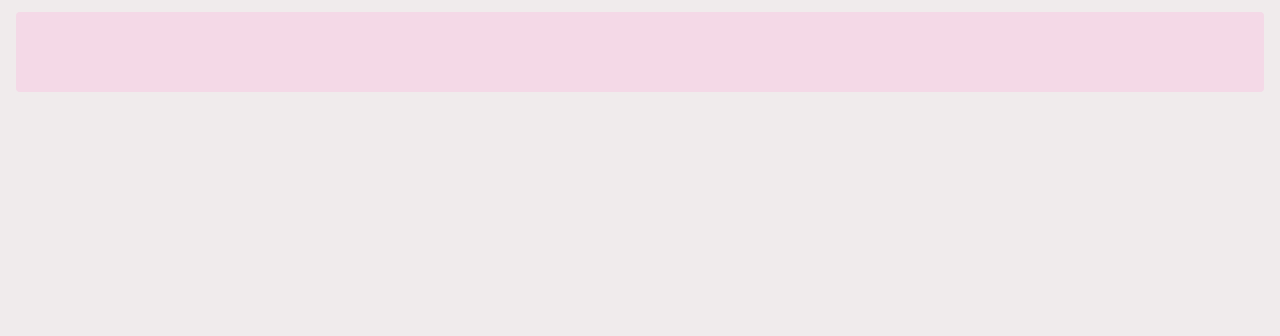
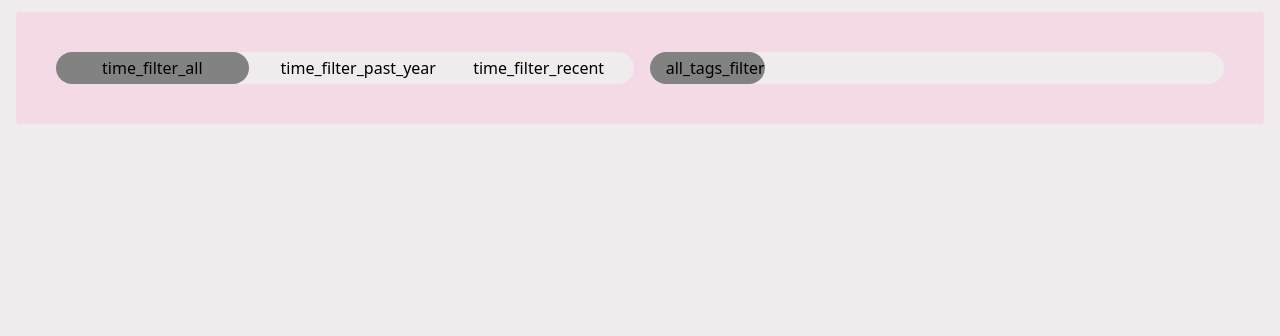
Before and after one commit to lily-mosquitoes/transfeminiinit, a Django app: page /posts/ in a window 1280 px wide. Shown: the part 84-420 px from the top of the page. Run offline with Django 3.2, Linux system fonts and the light colour scheme; data that the repository does not hold is empty; some libraries are stand-ins or nearby versions.

Commit message:
created post filtering front and translations

```diff
--- a/transfeminiinit/theme/static/css/dist/styles.css
+++ b/transfeminiinit/theme/static/css/dist/styles.css
@@ -678,6 +682,10 @@
 
 .bottom-0 {
   bottom: 0px;
+}
+
+.col-span-full {
+  grid-column: 1 / -1;
 }
 
 .float-left {
@@ -828,6 +784,14 @@
 
 .grid-cols-1 {
   grid-template-columns: repeat(1, minmax(0, 1fr));
+}
+
+.grid-cols-3 {
+  grid-template-columns: repeat(3, minmax(0, 1fr));
+}
+
+.flex-row-reverse {
+  flex-direction: row-reverse;
 }
 
 .flex-col {
@@ -862,6 +826,24 @@
   margin-bottom: calc(0.25rem * var(--tw-space-y-reverse));
 }
 
+.space-y-4 > :not([hidden]) ~ :not([hidden]) {
+  --tw-space-y-reverse: 0;
+  margin-top: calc(1rem * calc(1 - var(--tw-space-y-reverse)));
+  margin-bottom: calc(1rem * var(--tw-space-y-reverse));
+}
+
+.space-x-4 > :not([hidden]) ~ :not([hidden]) {
+  --tw-space-x-reverse: 0;
+  margin-right: calc(1rem * var(--tw-space-x-reverse));
+  margin-left: calc(1rem * calc(1 - var(--tw-space-x-reverse)));
+}
+
+.space-x-0 > :not([hidden]) ~ :not([hidden]) {
+  --tw-space-x-reverse: 0;
+  margin-right: calc(0px * var(--tw-space-x-reverse));
+  margin-left: calc(0px * calc(1 - var(--tw-space-x-reverse)));
+}
+
 .overflow-hidden {
   overflow: hidden;
 }
@@ -874,6 +856,14 @@
 
 .rounded {
   border-radius: 0.25rem;
+}
+
+.rounded-full {
+  border-radius: 9999px;
+}
+
+.rounded-2xl {
+  border-radius: 1rem;
 }
 
 .border-b {
@@ -901,6 +891,11 @@
 
 .bg-primary-dark {
   background-color: #cd2653;;
+}
+
+.bg-secondary-gray {
+  --tw-bg-opacity: 1;
+  background-color: rgb(130 130 130 / var(--tw-bg-opacity));
 }
 
 .object-contain {
@@ -946,6 +941,16 @@
   padding-right: 1.25rem;
 }
 
+.px-7 {
+  padding-left: 1.75rem;
+  padding-right: 1.75rem;
+}
+
+.py-1 {
+  padding-top: 0.25rem;
+  padding-bottom: 0.25rem;
+}
+
 .px-6 {
   padding-left: 1.5rem;
   padding-right: 1.5rem;
@@ -954,11 +959,6 @@
 .px-3 {
   padding-left: 0.75rem;
   padding-right: 0.75rem;
-}
-
-.py-1 {
-  padding-top: 0.25rem;
-  padding-bottom: 0.25rem;
 }
 
 .py-0\.5 {
@@ -1119,8 +1123,28 @@
     height: 4rem;
   }
 
-  .md\:grid-cols-3 {
-    grid-template-columns: repeat(3, minmax(0, 1fr));
+  .md\:w-fit {
+    width: -webkit-fit-content;
+    width: -moz-fit-content;
+    width: fit-content;
+  }
+
+  .md\:grid-cols-5 {
+    grid-template-columns: repeat(5, minmax(0, 1fr));
+  }
+
+  .md\:rounded-full {
+    border-radius: 9999px;
+  }
+
+  .md\:px-8 {
+    padding-left: 2rem;
+    padding-right: 2rem;
+  }
+
+  .md\:px-4 {
+    padding-left: 1rem;
+    padding-right: 1rem;
   }
 
   .md\:text-6xl {
@@ -1130,20 +1154,24 @@
 }
 
 @media (min-width: 1024px) {
-  .lg\:flex {
-    display: flex;
-  }
-
-  .lg\:hidden {
-    display: none;
-  }
-
   .lg\:grid-cols-2 {
     grid-template-columns: repeat(2, minmax(0, 1fr));
   }
 
-  .lg\:grid-cols-3 {
-    grid-template-columns: repeat(3, minmax(0, 1fr));
+  .lg\:flex-row {
+    flex-direction: row;
+  }
+
+  .lg\:space-y-0 > :not([hidden]) ~ :not([hidden]) {
+    --tw-space-y-reverse: 0;
+    margin-top: calc(0px * calc(1 - var(--tw-space-y-reverse)));
+    margin-bottom: calc(0px * var(--tw-space-y-reverse));
+  }
+
+  .lg\:space-x-4 > :not([hidden]) ~ :not([hidden]) {
+    --tw-space-x-reverse: 0;
+    margin-right: calc(1rem * var(--tw-space-x-reverse));
+    margin-left: calc(1rem * calc(1 - var(--tw-space-x-reverse)));
   }
 
   .lg\:px-4 {
--- a/transfeminiinit/theme/static_src/src/styles.css
+++ b/transfeminiinit/theme/static_src/src/styles.css
@@ -14,4 +14,9 @@
         overflow: hidden;
         transition: height 0.2s ease-in-out;
     }
+    .filters-mobile {
+        max-height: 0px;
+        overflow: hidden;
+        transition: max-height 0.2s ease-in-out;
+    }
 }
--- a/transfeminiinit/website/templates/base_generic.html
+++ b/transfeminiinit/website/templates/base_generic.html
@@ -31,7 +31,7 @@
             </div>
             <!-- Mobile menu button -->
             <div class="xl:hidden pt-2 pr-2">
-                <button class="outline-none mobile-menu-button text-secondary-dark">
+                <button class="outline-none mobile-menu-button text-secondary-dark" type="button">
                     <svg class="w-8 h-8" stroke="currentColor" stroke-width="2" stroke-linecap="round" fill="none" viewBox="0 0 24 24">
                         <path d="M4 6h16M4 12h16M4 18h16"></path>
                     </svg>
@@ -81,7 +81,6 @@
 <script type="text/javascript">
     const btn = document.querySelector("button.mobile-menu-button");
     const menu = document.querySelector(".mobile-menu")
-    const click = new Event("click");
 
     btn.addEventListener("click", () => {
 
--- a/transfeminiinit/website/templates/website/post_list.html
+++ b/transfeminiinit/website/templates/website/post_list.html
@@ -4,9 +4,45 @@
 
 {% block content %}
 <div class="p-10 grid grid-cols-1 lg:grid-cols-2 xl:grid-cols-3 gap-5">
+    <!-- mobile filters menu -->
+    <div class="visible md:hidden col-span-full flex flex-row-reverse justify-between space-y-4 lg:space-y-0 space-x-4">
+        <button class="filters-mobile-button px-7 py-1 bg-primary-dark text-secondary-light text-sm font-semibold rounded-full" type="button">show filters ▼</button>
+    </div>
+    <!-- filters -->
+    <div class="col-span-full hidden md:flex flex-col lg:flex-row justify-between space-y-4 lg:space-y-0 space-x-0 lg:space-x-4">
+        <div class="w-full md:w-fit grid grid-cols-3 bg-secondary-light rounded-full">
+            <button class="px-0 md:px-8 py-1 bg-secondary-gray rounded-full" type="button" name="button">{% time_filter_all %}</button>
+            {% get_time_filters as time_filters %}
+            {% for filter in time_filters %}
+            <button class="px-0 md:px-8 py-1 rounded-full" type="button" name="button">{{ filter }}</button>
+            {% endfor %}
+        </div>
+        <div class="w-full md:w-fit grid grid-cols-3 md:grid-cols-5 bg-secondary-light rounded-2xl md:rounded-full">
+            <button class="px-0 md:px-4 py-1 bg-secondary-gray rounded-full" type="button" name="button">{% all_tags_filter %}</button>
+            {% for tag in tag_list %}
+            <button class="px-0 md:px-4 py-1 rounded-full" type="button" name="button">#{{ tag }}</button>
+            {% endfor %}
+        </div>
+    </div>
+    <!-- filters mobile -->
+    <div class="filters-mobile col-span-full flex md:hidden flex-col lg:flex-row justify-between space-y-4 lg:space-y-0 space-x-0 lg:space-x-4">
+        <div class="w-full md:w-fit grid grid-cols-3 bg-secondary-light rounded-full">
+            <button class="px-0 md:px-8 py-1 bg-secondary-gray rounded-full" type="button" name="button">{% time_filter_all %}</button>
+            {% get_time_filters as time_filters %}
+            {% for filter in time_filters %}
+            <button class="px-0 md:px-8 py-1 rounded-full" type="button" name="button">{{ filter }}</button>
+            {% endfor %}
+        </div>
+        <div class="w-full md:w-fit grid grid-cols-3 md:grid-cols-5 bg-secondary-light rounded-2xl md:rounded-full">
+            <button class="px-0 md:px-4 py-1 bg-secondary-gray rounded-full" type="button" name="button">{% all_tags_filter %}</button>
+            {% for tag in tag_list %}
+            <button class="px-0 md:px-4 py-1 rounded-full" type="button" name="button">#{{ tag }}</button>
+            {% endfor %}
+        </div>
+    </div>
     {% for post in post_list %}
     {% if post.status == 'published' %}
-    <div class="flex flex-col group rounded overflow-hidden shadow-lg bg-secondary-light">
+    <div class="flex flex-col group rounded overflow-hidden shadow-lg bg-secondary-light" id="{{ post.publish }}">
         <img src="{% static 'media/placeholder.webp' %}" alt="placeholder">
         <div class="px-6 py-4 h-48">
             <div class="truncate text-secondary-dark group-hover:text-primary-dark font-bold text-xl mb-1">
@@ -21,7 +57,7 @@
         </div>
         <div class="flex-grow px-6 pt-1 pb-2">
             {% for tag in post.tags.all %}
-                <span class="inline-block bg-gray-700 px-3 py-1 text-sm font-semibold text-secondary-gray mb-2">#{{ tag }}</span>
+                <span class="inline-block px-3 py-1 text-sm font-semibold text-secondary-gray mb-2">#{{ tag }}</span>
             {% endfor %}
         </div>
         <div class="px-4 py-0.5 bg-primary-dark font-semibold text-secondary-light text-sm">
@@ -31,4 +67,16 @@
     {% endif %}
     {% endfor %}
 </div>
+<script type="text/javascript">
+    const btn_filters = document.querySelector("button.filters-mobile-button");
+    const filters_mobile = document.querySelector(".filters-mobile")
+
+    btn_filters.addEventListener("click", () => {
+        if (filters_mobile.style.maxHeight > "0px") {
+            filters_mobile.style.maxHeight = "0px";
+        } else {
+            filters_mobile.style.maxHeight = "500px";
+        }
+    });
+</script>
 {% endblock %}
--- a/transfeminiinit/website/templatetags/website_extras.py
+++ b/transfeminiinit/website/templatetags/website_extras.py
@@ -42,5 +42,21 @@
     return language_list
 
 @register.simple_tag
+def all_tags_filter():
+    return _('all_tags_filter')
+
+@register.simple_tag
+def time_filter_all():
+    return _('time_filter_all')
+
+@register.simple_tag
+def get_time_filters():
+    time_filters = [
+        _('time_filter_past_year'),
+        _('time_filter_recent'),
+    ]
+    return time_filters
+
+@register.simple_tag
 def get_verbose_field_name(instance, field_name):
     return instance._meta.get_field(field_name).verbose_name.title()
--- a/transfeminiinit/website/views.py
+++ b/transfeminiinit/website/views.py
@@ -2,7 +2,7 @@
 from django.http import HttpResponseRedirect
 from django.utils import translation
 from django.utils.translation import gettext_lazy as _
-from .models import Post
+from .models import Post, Tag
 from django.views import generic
 
 def home(request):
@@ -26,6 +26,12 @@
     template_name = 'post_list.html'
     context_object_name = 'post_list'
 
+    def get_context_data(self, **kwargs):
+        context = super(PostListView, self).get_context_data(**kwargs)
+        context['tag_list'] = Tag.objects.all()
+        print(context)
+        return context
+
 class PostDetailView(generic.DetailView):
     model = Post
     template_name = 'post_detail.html'
```
Also changed, not shown: other parts of transfeminiinit/theme/static/css/dist/styles.css (+25 -69 lines), transfeminiinit/locale/en/LC_MESSAGES/django.po, transfeminiinit/locale/fi/LC_MESSAGES/django.po, transfeminiinit/locale/sv/LC_MESSAGES/django.po, 3 other files.
